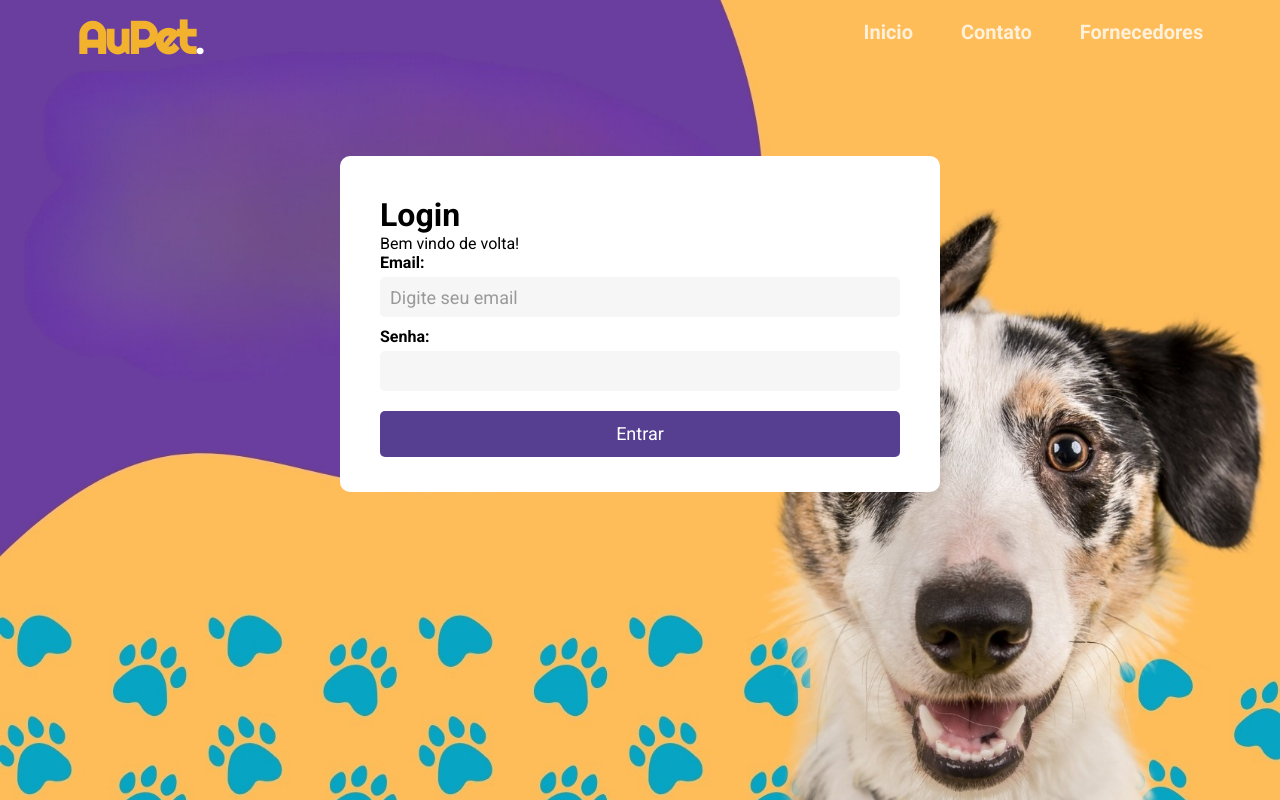
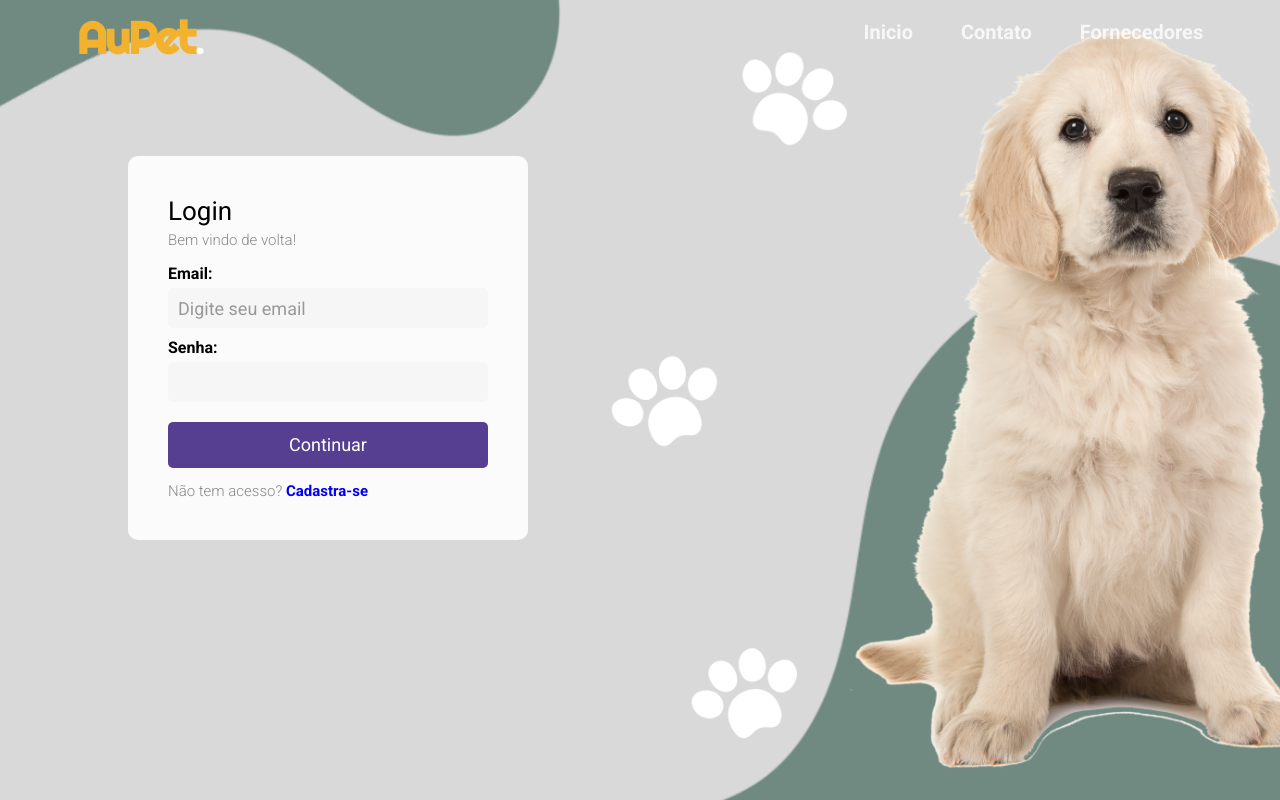
Before and after one commit to lucianamcedro/fornecedores-pet, a PHP site: page /auth/login.php in a window 1280 px wide. Run offline with PHP 8.4, Linux system fonts and the light colour scheme.

Commit message:
ajustando layout login e cadastra-se

```diff
--- a/auth/login.php
+++ b/auth/login.php
@@ -25,7 +25,6 @@
             </div>
         </header>
         <div class="container-login">
-
         <div class="container-infos">
                 <h1 class="title-contact">Login</h1>
                 <p class="contact-info">Bem vindo de volta!</p>
@@ -47,9 +46,16 @@
 
                 <div style="display: inline-block; width: calc(100%);">
                     <button type="submit" class="btn btn-primary" style="width:
-                            100%;">Entrar</button>
+                            100%;">Continuar</button>
                 </div>
             </form>
+
+            <div class="end-cadastro">
+            <br>
+            <p class="contact-info">Não tem acesso? <a href="../cadastro/novo-usuario.php"><strong>Cadastra-se</strong></a></p>
+
+
+            </div>
         </div>
 </body>
 
--- a/css/contato.css
+++ b/css/contato.css
@@ -19,7 +19,6 @@
 }
 
 
-
 .container-inicio {
   background-image: url("../img/bg-contato.jpg");
   background-size: cover;
@@ -36,8 +35,6 @@
 .container-meio {
   background-color: var(--roxo);
 }
-
-
 
 .container-contact {
   background-color: #fff;
@@ -200,6 +197,7 @@
 }
 
 .title-contact {
+  font-weight: 400;
   font-size: 26px;
   padding-bottom: 5px;
 }
--- a/css/login.css
+++ b/css/login.css
@@ -18,35 +18,28 @@
   --yellow: #f2b22e;
 }
 
-
 .container-inicio {
-    background-image: url("../img/bg-contato.jpg");
   background-size: cover;
+  background-color: var(--roxo);
+  background-image: url("../img/login.png");
   background-position: center 30%;
   height: 100vh;
-
-}
-
-.body {
-    background-color: var(--roxo);
 }
 
 .container-meio {
-    background-color: var(--roxo);
-    display: flex;
-    justify-content: center;
-    align-items: center;
-    height: 100vh;
+  text-align: center;
 }
 
 .container-login {
-    background-color: #fff;
+  background-color: #ffffffe5;
   border-radius: 10px;
   padding: 40px;
-    max-width: 600px;
+  max-width: 400px;
   box-sizing: border-box;
   margin: 0 auto;
   margin-top: 10vh;
+  margin-left: 10%;
+
 }
 
 .container-login form {
@@ -62,6 +55,7 @@
   width: 100%;
 }
 
+
 .container-login input {
   border-radius: 5px;
   border: none;
@@ -71,13 +65,6 @@
   width: calc(50% - 5px);
   background-color: #f6f6f6;
   height: 40px;
-}
-
-.container-login textarea {
-    background-color: #f6f6f6;
-    height: 30px;
-    width: calc(100%);
-    resize: none;
 }
 
 .container-login input[type="text"]::placeholder {
@@ -170,3 +157,19 @@ header {
   display: inline-block;
   color: white;
 }
+
+.contact-info {
+  font-size: 15px;
+  color: #888;
+  font-weight: 300;
+}
+
+.title-contact {
+  font-size: 26px;
+  padding-bottom: 5px;
+  font-weight: 400;
+}
+
+.container-infos {
+  padding-bottom: 15px;
+}
--- a/produtos/produtos-usuario.php
+++ b/produtos/produtos-usuario.php
@@ -68,7 +68,7 @@
                 if (!empty($row['imagem'])) {
                     echo "<img src='../img/image.png' alt='Imagem do produto' class='product-image' style='width: 30px; height: 30px;' onclick='openModal(\"" . $row['imagem'] . "\")'>";
                 } else {
-                    echo "<" . $row['id'] . "'><img src='../img/add_image.png' alt='Adicionar Imagem' class='product-image' style='width: 30px; height: 30px;'></a>";
+                    echo "<img src='../img/add_image.png' alt='Adicionar Imagem' class='product-image' style='width: 30px; height: 30px;'></a>";
                 }
 
 
```
Also changed, not shown: cadastro/novo-usuario.php (+8 -1 lines), css/cadastrar.css (+25 -18 lines), css/listas.css (+9 -37 lines), css/fornecedores-styles.css (line endings or trailing spaces), img/bg-dog.png (deleted), img/cadastro.png (added), img/listas.png (added), img/login.png (added). Lines whose indentation alone changed are shown as unchanged.
